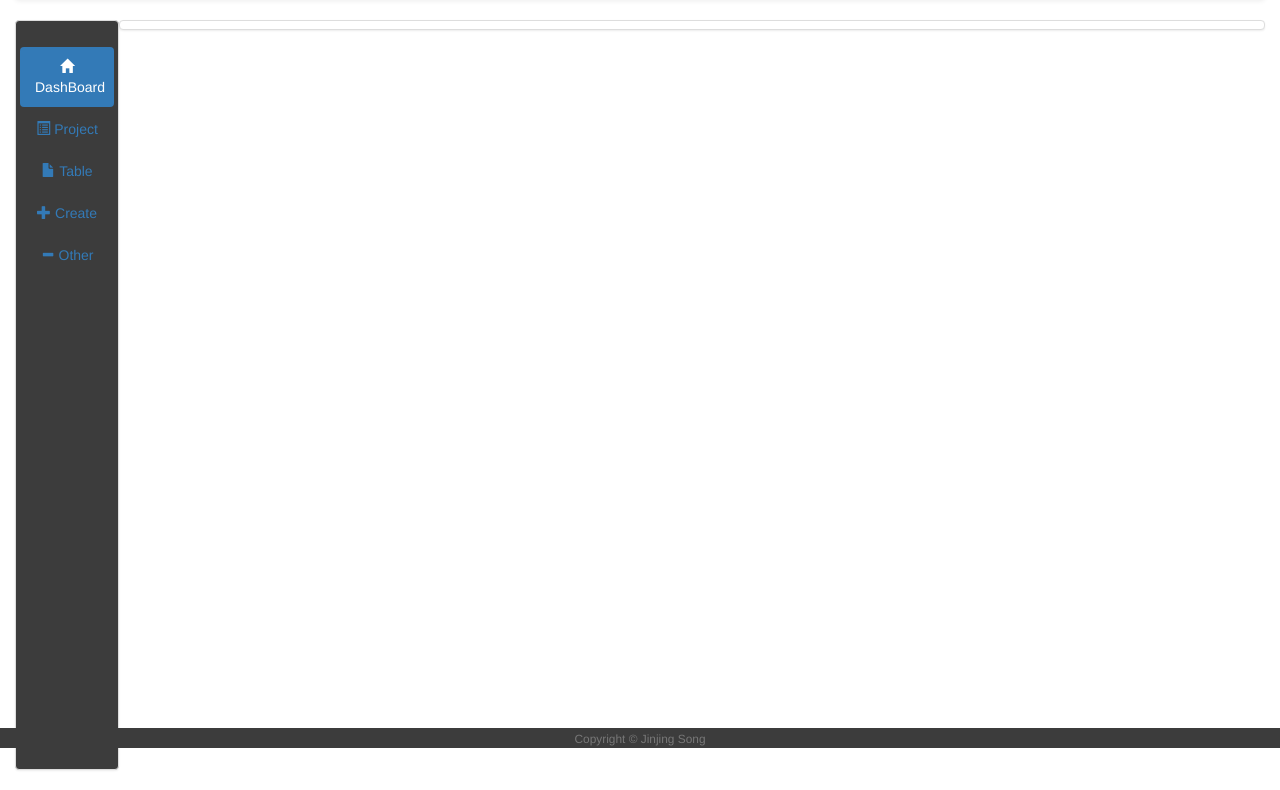
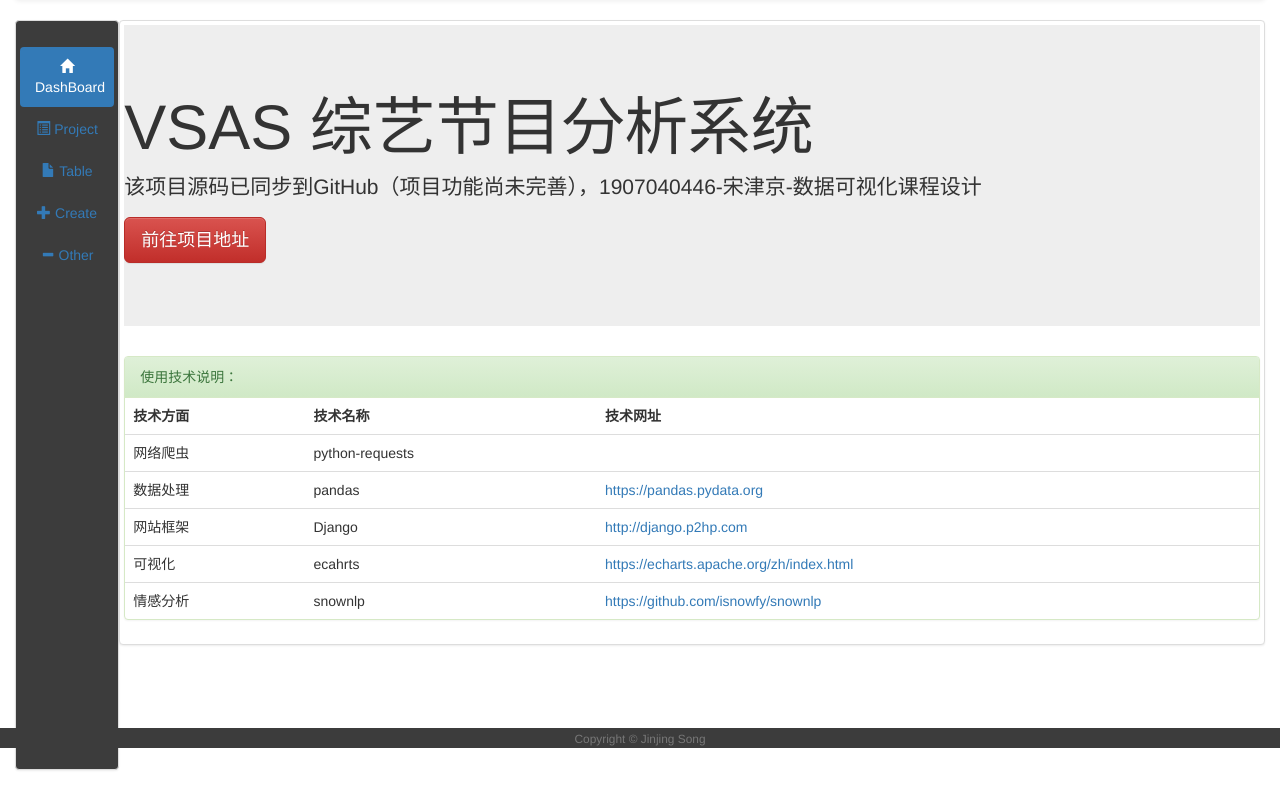
Before and after one commit to SONG-2J/VSAS, a Django app: page /index/admin/DashBoard/ in a window 1280 px wide. Shown: the part 52-842 px from the top of the page. Run offline with Django 3.2, Linux system fonts and the light colour scheme; some libraries are stand-ins or nearby versions.

Commit message:
完善前端

```diff
--- a/VSAS/urls.py
+++ b/VSAS/urls.py
@@ -22,6 +22,7 @@ urlpatterns = [
     path('', views.login),
     path('index/<username>/<where>/', views.index, name='index'),
     path('index/<username>/Project/<project_name>/', views.projectShow, name='projectShow'),
+    path('index/<username>/Table/<table_name>/', views.tableShow, name='tableShow'),
     path('admin/', admin.site.urls),
     path('test/echarts', views.testEcharts)
 ]
--- a/templates/index.html
+++ b/templates/index.html
@@ -21,6 +21,10 @@
 
     <!--显示部分-->
     <div class="col-sm-11 thumbnail pre-scrollable" style="max-height: 750px" id="show">
+        {% if where == "DashBoard" %}
+            {% include 'show/dashboard.html' %}
+        {% endif %}
+
         {%  if where == 'Project'  %}
             {% if project_name is None %}
                  {% include 'show/project.html' %}
@@ -28,6 +32,14 @@
                 {% include 'project/1818可视化.html' %}
             {% elif project_name == '1818情感分析' %}
                 {% include 'project/1818情感分析.html' %}
+            {% endif %}
+        {% endif %}
+
+        {% if where == 'Table' %}
+            {% if table_name is None %}
+                {% include 'show/table.html' %}
+            {% else %}
+                {% include 'table/preview.html' %}
             {% endif %}
         {% endif %}
     </div>
--- /dev/null
+++ b/templates/show/dashboard.html
@@ -0,0 +1,44 @@
+<div id="dashboard">
+    <div class="jumbotron">
+        <h1>VSAS 综艺节目分析系统</h1>
+        <p>该项目源码已同步到GitHub（项目功能尚未完善），1907040446-宋津京-数据可视化课程设计</p>
+        <p>
+            <a class="btn btn-danger btn-lg" href="https://github.com/SONG-2J/VSAS" role="button">前往项目地址</a>
+        </p>
+    </div>
+    <div class="panel panel-success">
+        <div class="panel-heading">使用技术说明：</div>
+        <table class="table">
+            <tr>
+                <th>技术方面</th>
+                <th>技术名称</th>
+                <th>技术网址</th>
+            </tr>
+            <tr>
+                <td>网络爬虫</td>
+                <td>python-requests</td>
+                <td></td>
+            </tr>
+            <tr>
+                <td>数据处理</td>
+                <td>pandas</td>
+                <td><a href="https://pandas.pydata.org">https://pandas.pydata.org</a></td>
+            </tr>
+            <tr>
+                <td>网站框架</td>
+                <td>Django</td>
+                <td><a href="http://django.p2hp.com">http://django.p2hp.com</a></td>
+            </tr>
+            <tr>
+                <td>可视化</td>
+                <td>ecahrts</td>
+                <td><a href="https://echarts.apache.org/zh/index.html">https://echarts.apache.org/zh/index.html</a></td>
+            </tr>
+            <tr>
+                <td>情感分析</td>
+                <td>snownlp</td>
+                <td><a href="https://github.com/isnowfy/snownlp">https://github.com/isnowfy/snownlp</a></td>
+            </tr>
+        </table>
+    </div>
+</div>
--- a/vsasApp/views.py
+++ b/vsasApp/views.py
@@ -6,10 +6,12 @@ from django.shortcuts import render, redirect, reverse
 # 登录界面
 from vsasApp import models
 import json
+import pandas as pd
 
 f = open('./data/json_data.json')
 json_data = json.load(f)
 f.close()
+
 
 def login(request):
     if request.method == 'POST':
@@ -36,22 +38,45 @@ def index(request, username, where):
     print(username, where)
     # 查找项目
     projects = models.UserProject.objects.filter(username=username)
+    tables = models.UserTable.objects.filter(username=username)
     return render(request, 'index.html', {
         'username': username,
         'where': where,
         'projects': projects,
-        'project_name': None
+        'tables': tables,
+        'project_name': None,
+        'table_name': None
     })
 
 
 # 项目展示（数据都往这里传递吧）
 def projectShow(request, username, project_name):
-    print(json_data)
+    # print(json_data)
     return render(request, 'index.html', {
         'username': username,
         'where': 'Project',
         'project_name': project_name,
+        'table_name': None,
         'json_data': json_data
+    })
+
+
+# 展示表
+def tableShow(request, username, table_name):
+    table_path = models.UserTable.objects.filter(username=username).filter(table_name=table_name).values_list(
+        'table_path')
+    table_data = []
+    table_df = pd.read_csv(table_path[0][0]).head(50).reset_index()  # 只显示50行
+    table_data.append(list(table_df.columns))
+    for i in range(50):
+        table_data.append(list(table_df.iloc[i]))
+    print(table_data)
+    return render(request, 'index.html', {
+        'username': username,
+        'where': 'Table',
+        'project_name': None,
+        'table_name': table_name,
+        'table_data': table_data
     })
 
 
```
Also changed, not shown: templates/show/table.html (added, +16 -0 lines), templates/table/preview.html (added, +15 -0 lines), templates/vsasLogin.html (+10 -9 lines), vsas.sql (+17 -0 lines), vsasApp/models.py (+11 -0 lines), db.sqlite3, static/images/bg.jpg (added).
